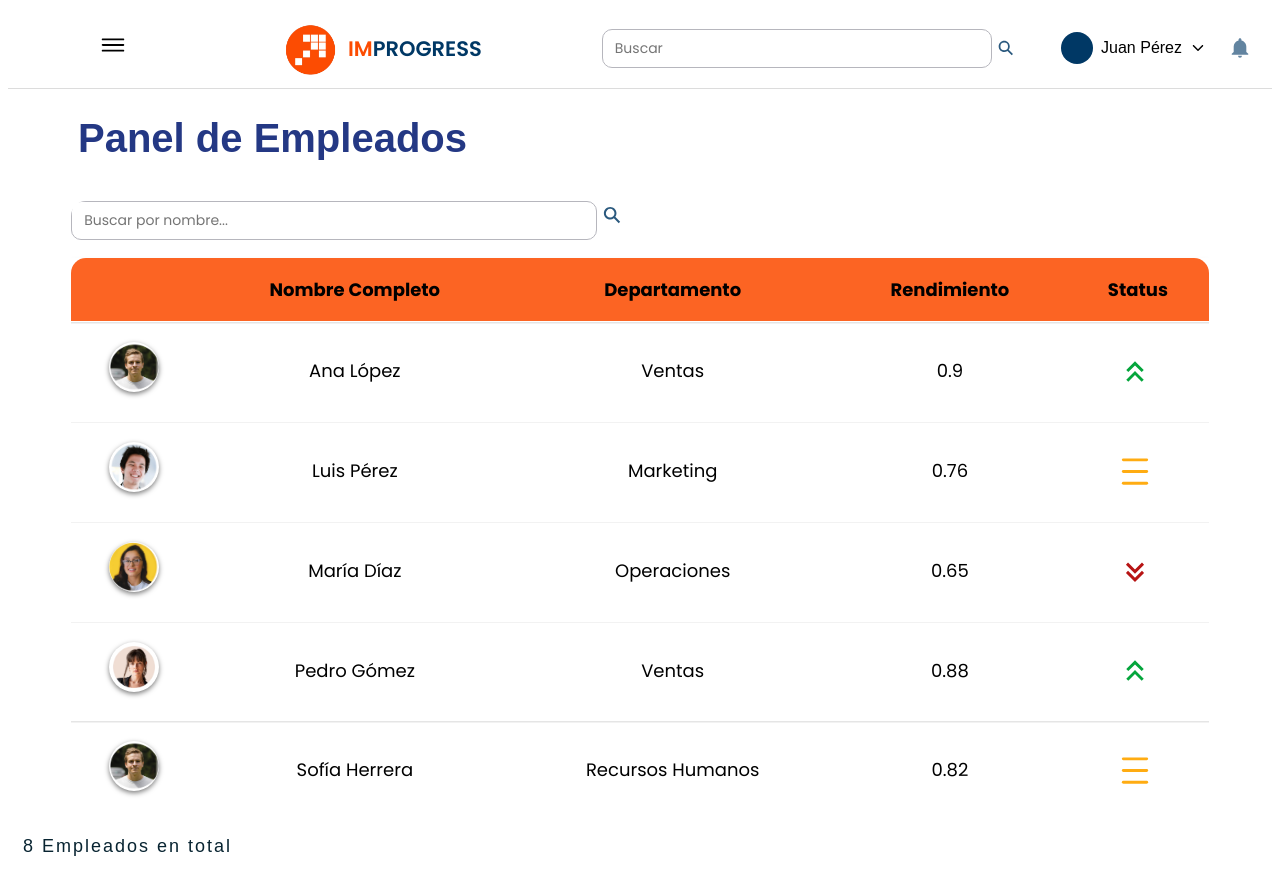
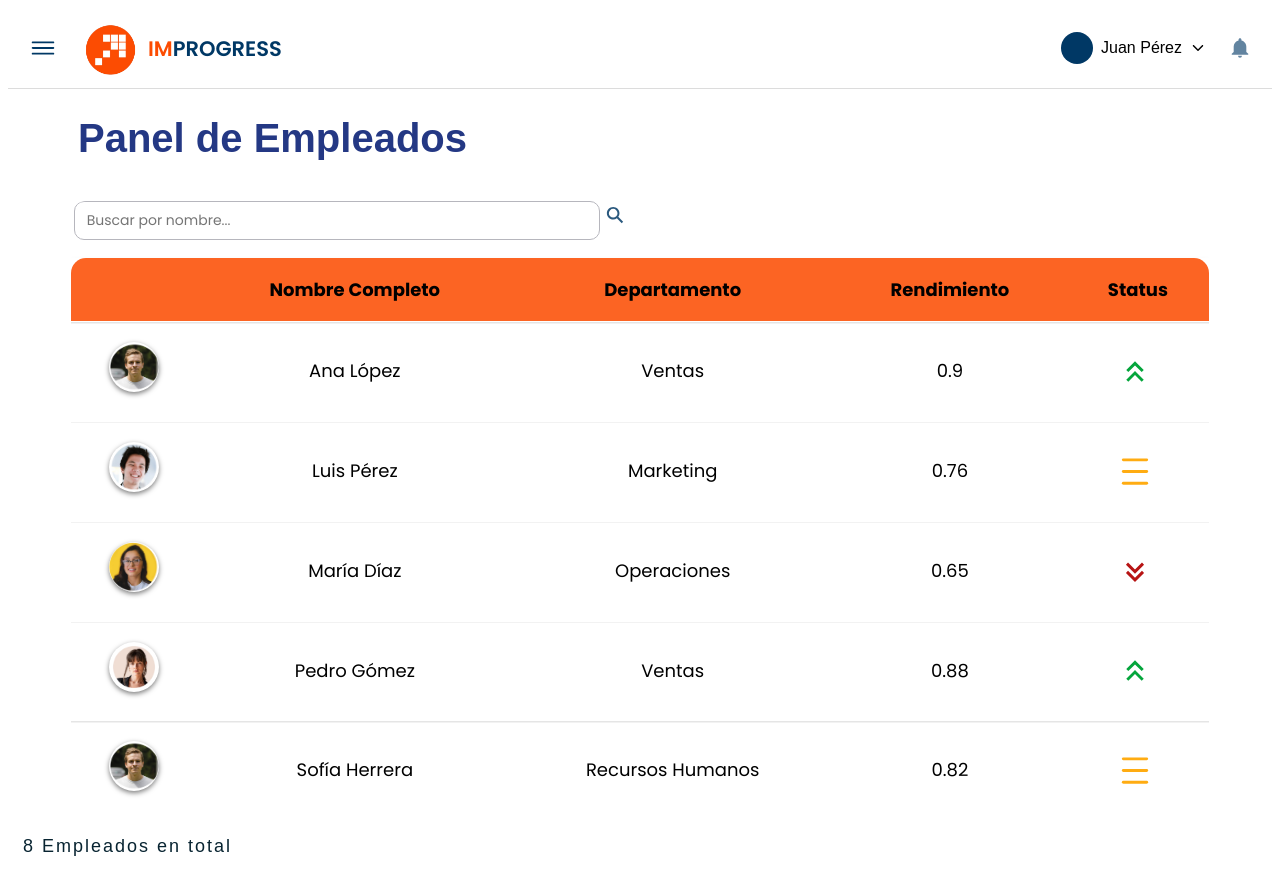
Before and after one commit to NESHGP04/Dashboard---Improgress, a React (Vite) app in the folder Dashboard/: page /empleados in a window 1280 px wide. Built offline with nearby package versions, Linux system fonts and the light colour scheme.

Commit message:
Take out searchbar

```diff
--- a/Dashboard/src/components/navbar/Navbar.jsx
+++ b/Dashboard/src/components/navbar/Navbar.jsx
@@ -16,15 +16,12 @@ const Navbar = () => {
       <header className="main-header">
   <nav className="main-nav">
 
-          <div className="nav-item">
+    {/* Menú + Logo + Nombre */}
+    <div className="logo-wrapper">
       <IoIosMenu
-                onClick={()=> {
-                    setShowNav(!showNav)
-                }}
+        className="menu-icon"
+        onClick={() => setShowNav(!showNav)}
       />
-          </div>
-
-          <div className="nav-item">
       { !showNav && (
         <div className="sidebar-header">
           <img src={logo} alt="logo" className="logo" />
@@ -36,14 +33,7 @@ const Navbar = () => {
       )}
     </div>
 
-          <div className="nav-item searchbar-container">
-            <input
-                type="text"
-                placeholder="Buscar"
-                className="searchbar"
-            /><IoSearchSharp className="icon"/>
-          </div>
-
+    {/* Usuario */}
     <div>
       <User />
     </div>
--- a/Dashboard/src/styles/Employees.css
+++ b/Dashboard/src/styles/Employees.css
@@ -4,7 +4,7 @@
 .table-container {
   font-family: "Poppins", sans-serif;
   width: 90%;
-  margin: auto; /* espacio para header y botón */
+  margin: auto;
   overflow-x: auto;
   border-radius: 15px;
   max-height: calc(100vh - 180px);
@@ -100,3 +100,32 @@
 .status-icon.low {
   color: #B71414;
 }
+
+.searchbar-container {
+  flex: 1;
+  display: flex;
+  justify-content: center;
+  align-items: center;
+  margin: 0 20px;
+}
+
+.searchbar {
+  width: 100%;
+  max-width: 500px;
+  padding: 8px 12px;
+  border: 1.1px solid #b6b6bd;
+  border-radius: 10px;
+  font-family: 'Poppins', sans-serif;
+  font-size: 14px;
+  outline: none;
+  transition: border-color 0.2s ease-in-out;
+}
+
+.searchbar.ml-1{
+  margin-bottom: 18px;
+  margin-left: 2.5px;
+}
+
+.searchbar:focus {
+  border-color: #003865;
+}
--- a/Dashboard/src/styles/Navbar.css
+++ b/Dashboard/src/styles/Navbar.css
@@ -53,34 +53,6 @@
   display: flex;
   justify-content: center;
   align-items: center;
-}
-
-.searchbar-container {
-  flex: 1; /* ocupa espacio proporcional */
-  display: flex;
-  justify-content: center;
-  align-items: center;
-  margin: 0 20px;
-}
-
-.searchbar {
-  width: 100%;
-  max-width: 500px;
-  padding: 8px 12px;
-  border: 1px solid #b6b6bd;
-  border-radius: 10px;
-  font-family: 'Poppins', sans-serif;
-  font-size: 14px;
-  outline: none;
-  transition: border-color 0.2s ease-in-out;
-}
-
-.searchbar.ml-1{
-  margin-bottom: 18px;
-}
-
-.searchbar:focus {
-  border-color: #003865;
 }
 
 
@@ -247,6 +219,19 @@ header svg{
   margin-left: 5px;
 }
 
+.logo-wrapper {
+  display: flex;
+  align-items: center;
+  gap: 10px; /* espacio entre ícono y logo */
+}
+
+.menu-icon {
+  font-size: 30px;
+  cursor: pointer;
+  color: #003865;
+}
+
+
 @media screen and (max-width: 1024px) {
   .content {
     margin-left: 0; /* ocupa todo el ancho */
```
Lines whose indentation alone changed are shown as unchanged.
